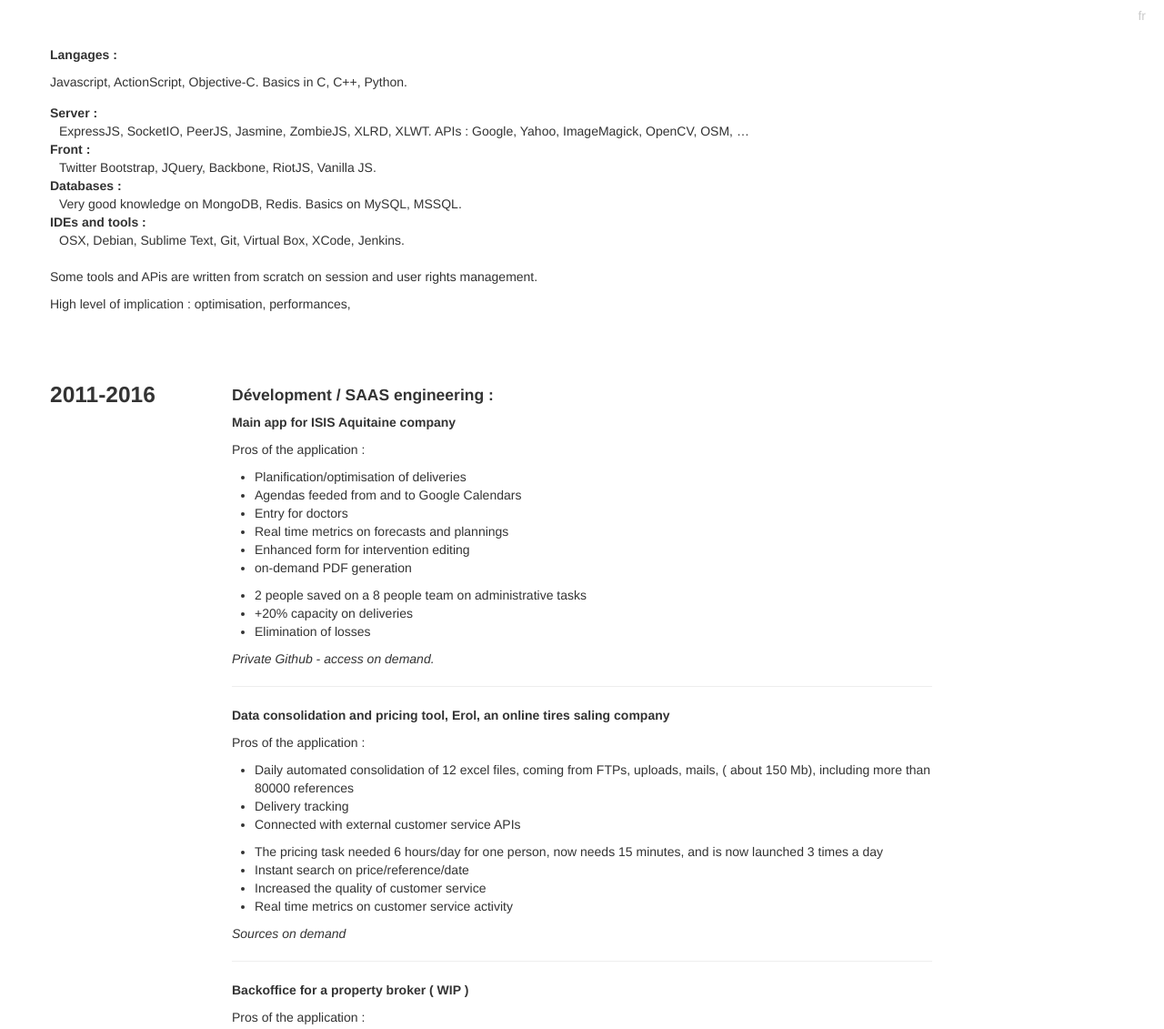
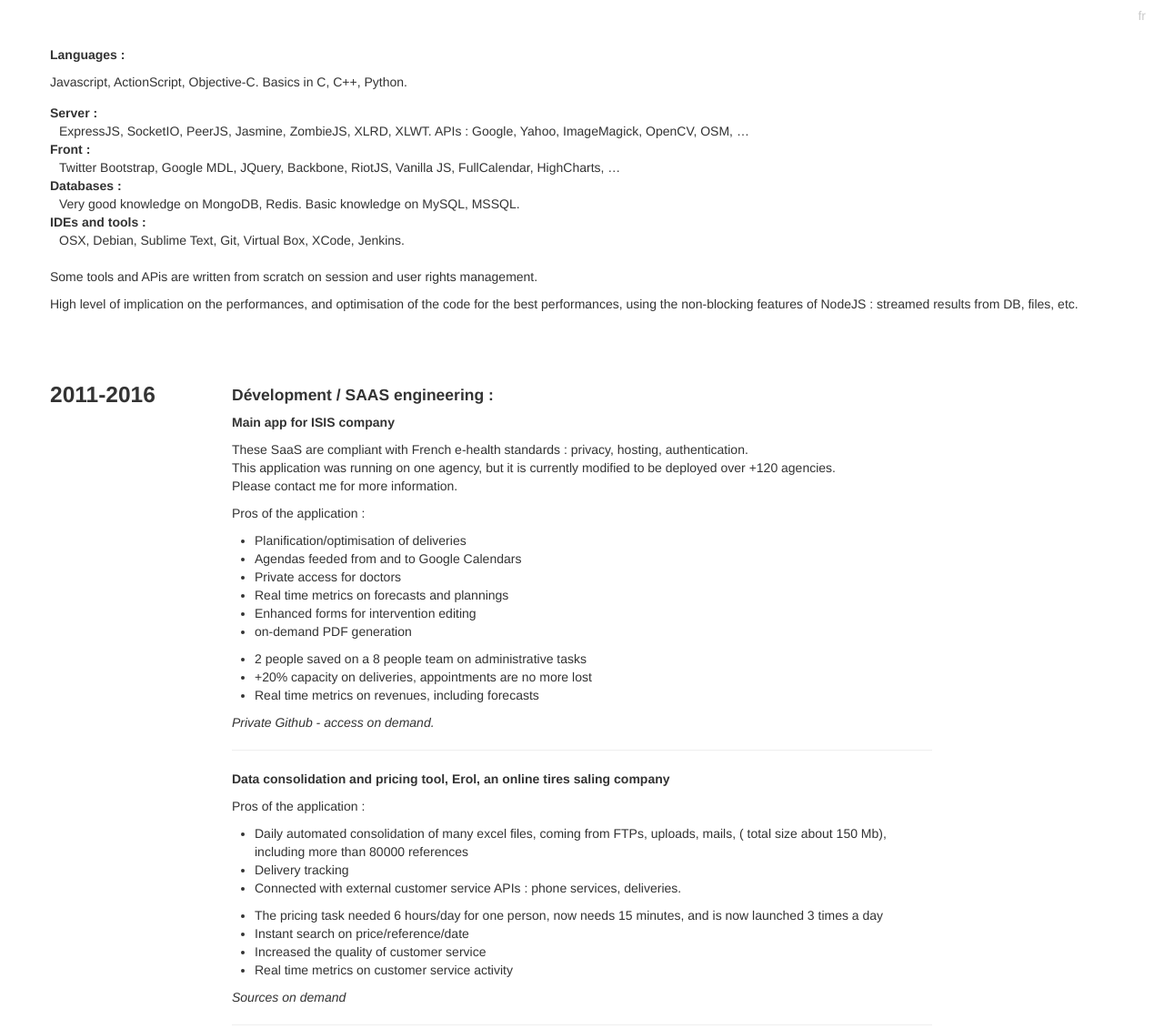
Before and after one commit to ivato/ivato.github.com, a plain HTML site: page cv.html in a window 1280 px wide. Shown: the top 1131 px of the page at 91% size. Drawn offline with nearby package versions, Linux system fonts and the light colour scheme.

Commit message:
text update

```diff
--- a/cv.html
+++ b/cv.html
@@ -99,18 +99,18 @@
         <div class="row fluid item">
           <div class="span12" >
             <p>
-              <h5>Langages : </h5>
+              <h5>Languages : </h5>
               Javascript, ActionScript, Objective-C. Basics in C, C++, Python.
             </p>
             <div>
               <dl>
                 <dt>Server :</dt><dd>ExpressJS, SocketIO, PeerJS, Jasmine, ZombieJS, XLRD, XLWT. APIs : Google, Yahoo, ImageMagick, OpenCV, OSM, …</dd>
-                <dt>Front :</dt><dd>Twitter Bootstrap, JQuery, Backbone, RiotJS, Vanilla JS.</dd>
-                <dt>Databases :</dt><dd>Very good knowledge on MongoDB, Redis. Basics on MySQL, MSSQL.</dd>
+                <dt>Front :</dt><dd>Twitter Bootstrap, Google MDL, JQuery, Backbone, RiotJS, Vanilla JS, FullCalendar, HighCharts, …</dd>
+                <dt>Databases :</dt><dd>Very good knowledge on MongoDB, Redis. Basic knowledge on MySQL, MSSQL.</dd>
                 <dt>IDEs and tools :</dt><dd>OSX, Debian, Sublime Text, Git, Virtual Box, XCode, Jenkins.</dd>
               </dl>
               <p>Some tools and APis are written from scratch on session and user rights management.</p>
-              <p>High level of implication : optimisation, performances, <br>
+              <p>High level of implication on the performances, and optimisation of the code for the best performances, using the non-blocking features of NodeJS : streamed results from DB, files, etc.<br>
               </p>
             </div>
           </div>
@@ -121,23 +121,28 @@
           </div>
           <div class="span8">
             <h4>Dévelopment / SAAS engineering :</h4>
-            <h5>Main app for ISIS Aquitaine company</h5>
+            <h5>Main app for ISIS company</h5>
+            <p>
+              These SaaS are compliant with French e-health standards : privacy, hosting, authentication.<br>
+              This application was running on one agency, but it is currently modified to be deployed over +120 agencies.<br>
+              Please contact me for more information.
+            </p>
             <p>
             Pros of the application :
               <ul>
                   <li>Planification/optimisation of deliveries</li>
                   <li>Agendas feeded from and to Google Calendars</li>
-                  <li>Entry for doctors</li>
+                  <li>Private access for doctors</li>
                   <li>Real time metrics on forecasts and plannings</li>
-                  <li>Enhanced form for intervention editing</li>
+                  <li>Enhanced forms for intervention editing</li>
                   <li>on-demand PDF generation</li>
               </ul>
             </p>
             <p>
               <ul>
                 <li>2 people saved on a 8 people team on administrative tasks</li>
-                <li>+20% capacity on deliveries</li>
-                <li>Elimination of losses</li>
+                <li>+20% capacity on deliveries, appointments are no more lost</li>
+                <li>Real time metrics on revenues, including forecasts</li>
               </ul>
               <i>Private Github - access on demand.</i>
             </p>
@@ -146,9 +151,9 @@
             <p>
             Pros of the application :
               <ul>
-                <li>Daily automated consolidation of 12 excel files, coming from FTPs, uploads, mails, ( about 150 Mb), including more than 80000 references</li>
+                <li>Daily automated consolidation of many excel files, coming from FTPs, uploads, mails, ( total size about 150 Mb), including more than 80000 references</li>
                 <li>Delivery tracking</li>
-                <li>Connected with external customer service APIs</li>
+                <li>Connected with external customer service APIs : phone services, deliveries.</li>
               </ul>
             </p>
             <p>
```
